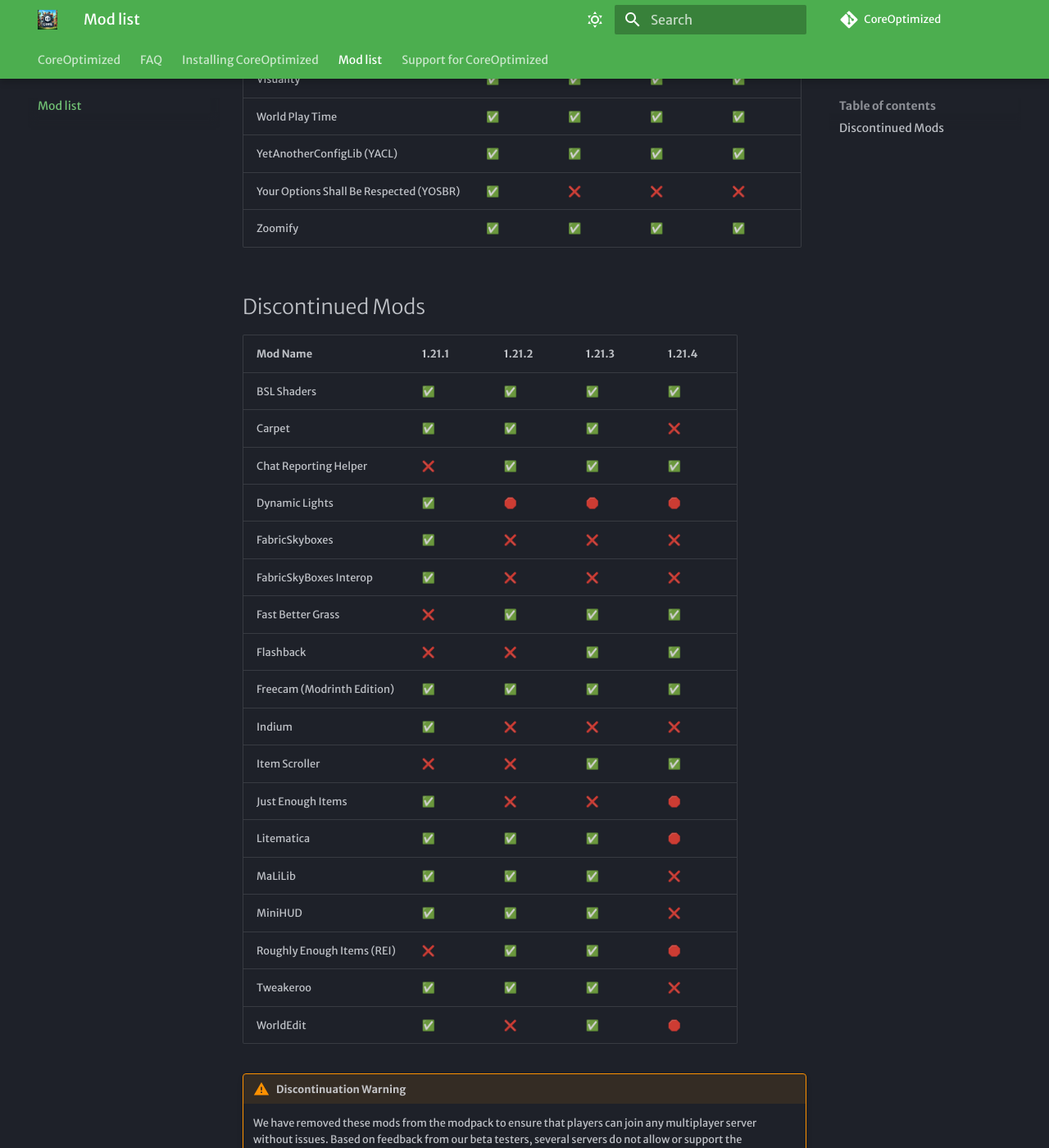
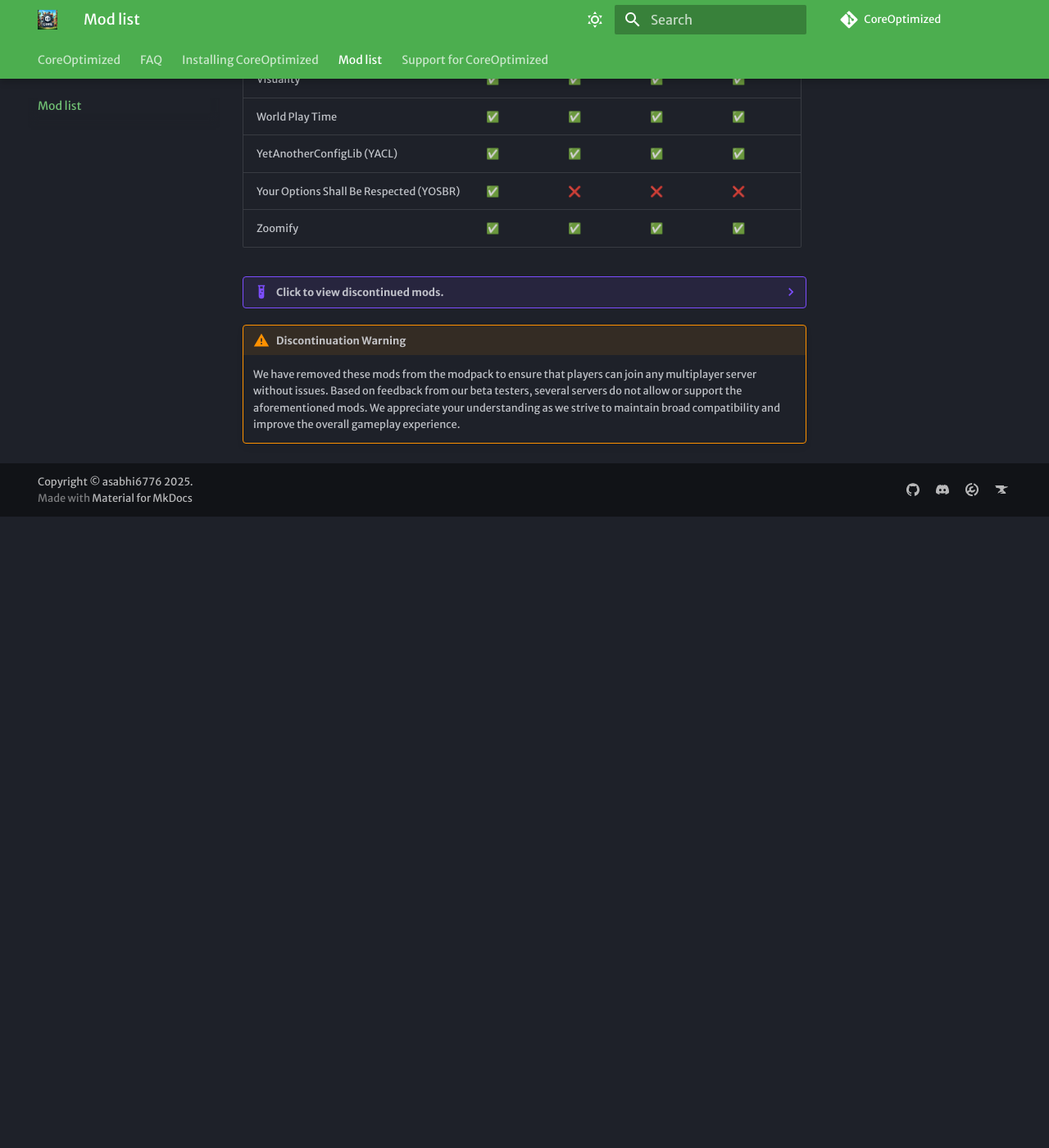
Before and after one commit to asabhi6776/CoreOptimized, an MkDocs documentation site: the page built from docs/mods.md, in a window 1280 px wide and 1400 px high, scrolled down 2928 px. Shown: the whole window at 82% size. Built offline with MkDocs 1.6.1 and Material for MkDocs 9.7.7, drawn with Linux system fonts in a browser that asks for light colours; some web fonts are replaced; comment, search, counter and statistics services are not loaded; after the commit the page ends 3558 px from its top, so only the background shows below that.

```diff
--- a/docs/mods.md
+++ b/docs/mods.md
@@ -68,28 +68,27 @@
 | Your Options Shall Be Respected (YOSBR)| ✅     | ❌     | ❌     | ❌     |
 | Zoomify                                | ✅     | ✅     | ✅     | ✅     |
 
-## Discontinued Mods
-
-| Mod Name                                | 1.21.1 | 1.21.2 | 1.21.3 | 1.21.4 |
-|-----------------------------------------|--------|--------|--------|--------|
-| BSL Shaders                             | ✅     | ✅     | ✅     | ✅     |
-| Carpet                                  | ✅     | ✅     | ✅     | ❌     |
-| Chat Reporting Helper                  | ❌     | ✅     | ✅     | ✅     |
-| Dynamic Lights                          | ✅     | 🛑     | 🛑     | 🛑     |
-| FabricSkyboxes                         | ✅     | ❌     | ❌     | ❌     |
-| FabricSkyBoxes Interop                 | ✅     | ❌     | ❌     | ❌     |
-| Fast Better Grass                      | ❌     | ✅     | ✅     | ✅     |
-| Flashback                               | ❌     | ❌     | ✅     | ✅     |
-| Freecam (Modrinth Edition)             | ✅     | ✅     | ✅     | ✅     |
-| Indium                                  | ✅     | ❌     | ❌     | ❌     |
-| Item Scroller                            | ❌     | ❌     | ✅     | ✅     |
-| Just Enough Items                      | ✅     | ❌     | ❌     | 🛑     |
-| Litematica                              | ✅     | ✅     | ✅     | 🛑     |
-| MaLiLib                                 | ✅     | ✅     | ✅     | ❌     |
-| MiniHUD                                 | ✅     | ✅     | ✅     | ❌     |
-| Roughly Enough Items (REI)             | ❌     | ✅     | ✅     | 🛑     |
-| Tweakeroo                              | ✅     | ✅     | ✅     | ❌     |
-| WorldEdit                              | ✅     | ❌     | ✅     | 🛑     |
+??? example "Click to view discontinued mods."
+    | Mod Name                                | 1.21.1 | 1.21.2 | 1.21.3 | 1.21.4 |
+    |-----------------------------------------|--------|--------|--------|--------|
+    | BSL Shaders                             | ✅     | ✅     | ✅     | ✅     |
+    | Carpet                                  | ✅     | ✅     | ✅     | ❌     |
+    | Chat Reporting Helper                  | ❌     | ✅     | ✅     | ✅     |
+    | Dynamic Lights                          | ✅     | 🛑     | 🛑     | 🛑     |
+    | FabricSkyboxes                         | ✅     | ❌     | ❌     | ❌     |
+    | FabricSkyBoxes Interop                 | ✅     | ❌     | ❌     | ❌     |
+    | Fast Better Grass                      | ❌     | ✅     | ✅     | ✅     |
+    | Flashback                               | ❌     | ❌     | ✅     | ✅     |
+    | Freecam (Modrinth Edition)             | ✅     | ✅     | ✅     | ✅     |
+    | Indium                                  | ✅     | ❌     | ❌     | ❌     |
+    | Item Scroller                            | ❌     | ❌     | ✅     | ✅     |
+    | Just Enough Items                      | ✅     | ❌     | ❌     | 🛑     |
+    | Litematica                              | ✅     | ✅     | ✅     | 🛑     |
+    | MaLiLib                                 | ✅     | ✅     | ✅     | ❌     |
+    | MiniHUD                                 | ✅     | ✅     | ✅     | ❌     |
+    | Roughly Enough Items (REI)             | ❌     | ✅     | ✅     | 🛑     |
+    | Tweakeroo                              | ✅     | ✅     | ✅     | ❌     |
+    | WorldEdit                              | ✅     | ❌     | ✅     | 🛑     |
 
 
 !!! warning "Discontinuation Warning"
```
Also changed, not shown: CHANGELOG.md (+12 -0 lines), 13 other files.
